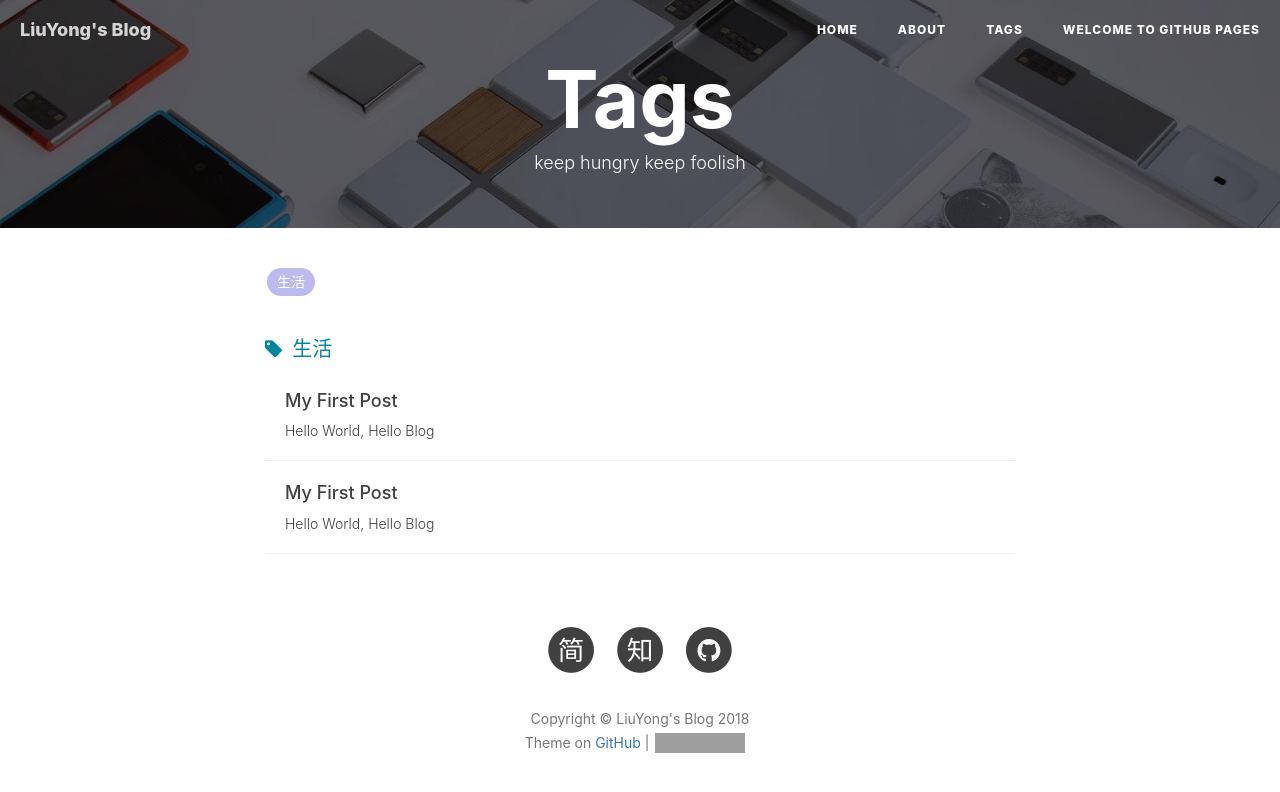
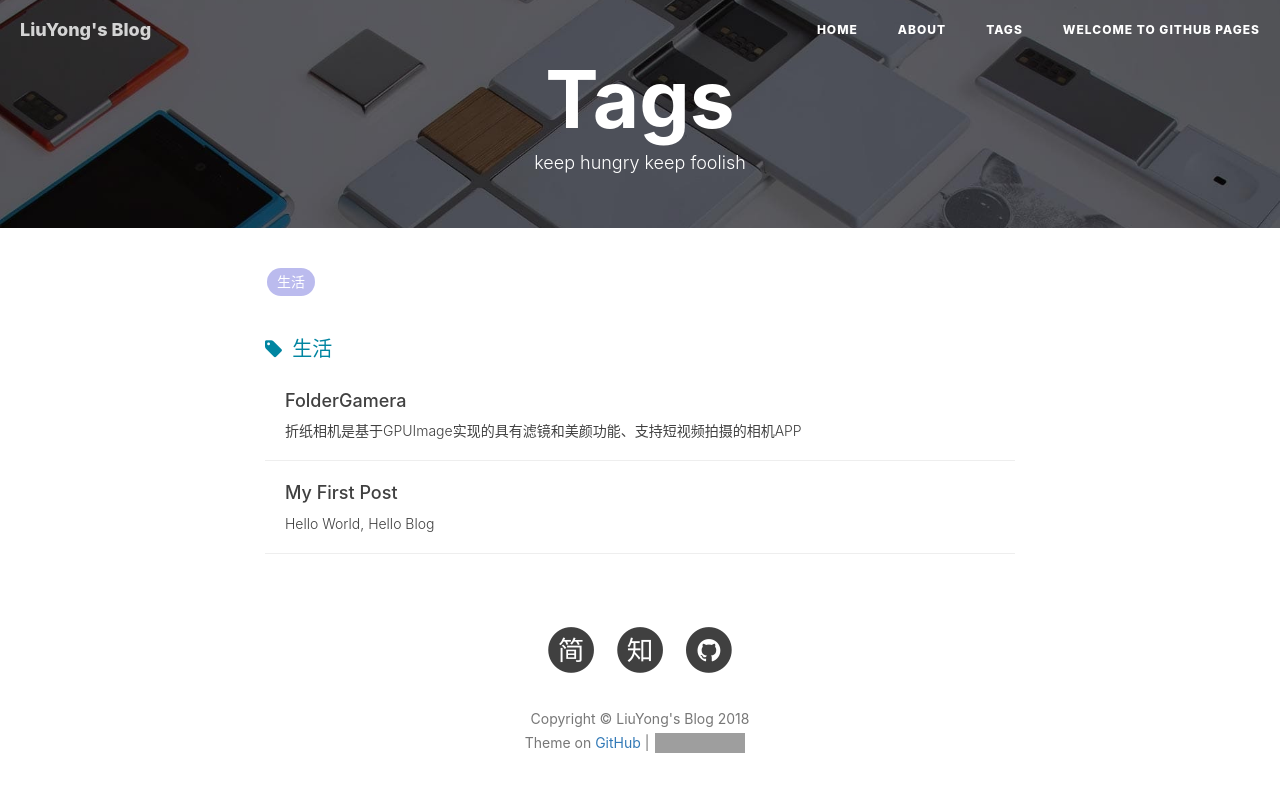
Before and after one commit to liuyongVAE/liuyongvae.github.io, a Jekyll site: the page built from tags.html, in a window 1280 px wide. Shown: the top 792 px of the page. Built offline with Jekyll 4.4.1, drawn with Linux system fonts in a browser that asks for light colours; nearby versions of some CDN libraries; comment, search, counter and statistics services are not loaded; grey boxes are pictures that could not be loaded.

Commit message:
no message

```diff
--- a/_posts/2018-08-17-my.md
+++ b/_posts/2018-08-17-my.md
@@ -1,8 +1,8 @@
 ---
 layout:     post                    # 使用的布局（不需要改）
-title:      My First Post               # 标题
-subtitle:   Hello World, Hello Blog #副标题
-date:       2018-05-12              # 时间
+title:       FolderGamera # 折纸相机              # 标题
+subtitle:   折纸相机是基于GPUImage实现的具有滤镜和美颜功能、支持短视频拍摄的相机APP #副标题
+date:       2018-08-17              # 时间
 author:     LY                      # 作者
 header-img: img/post-bg-2015.jpg    #这篇文章标题背景图片
 catalog: true                       # 是否归档
```
